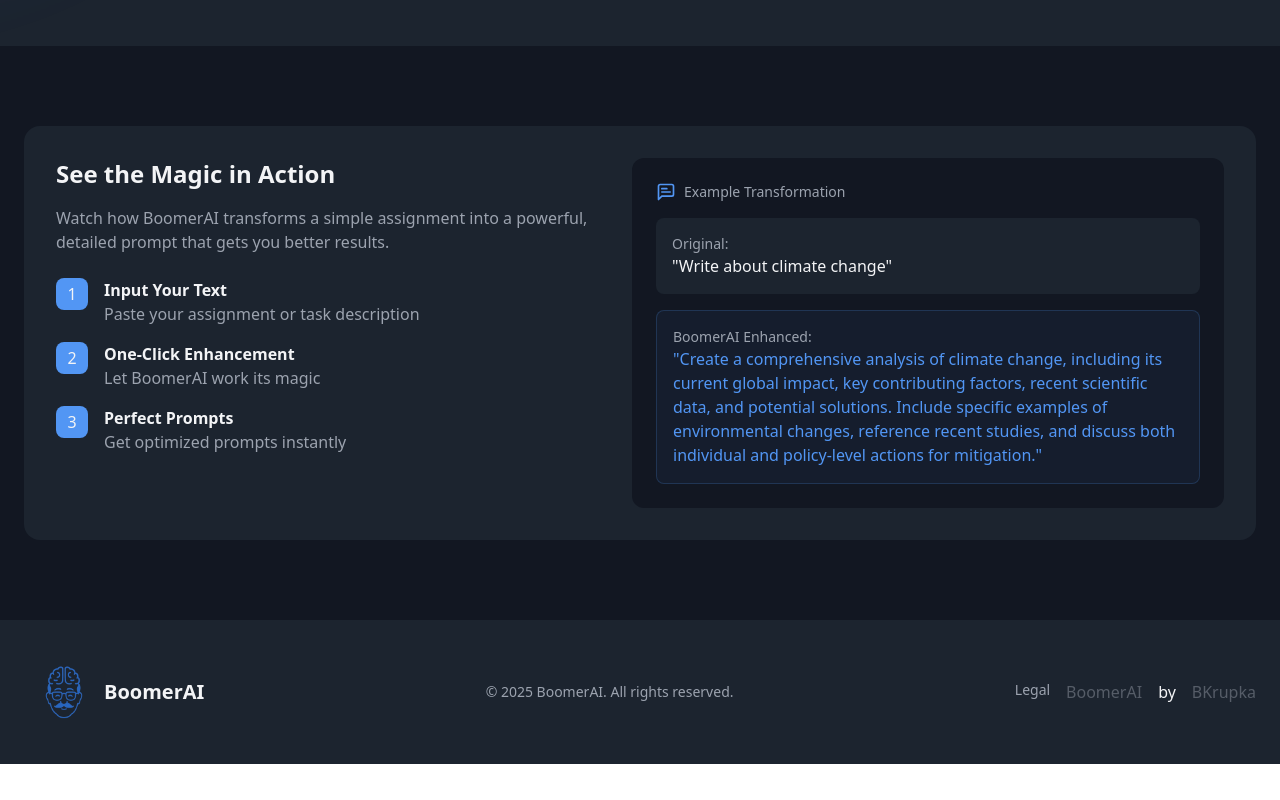
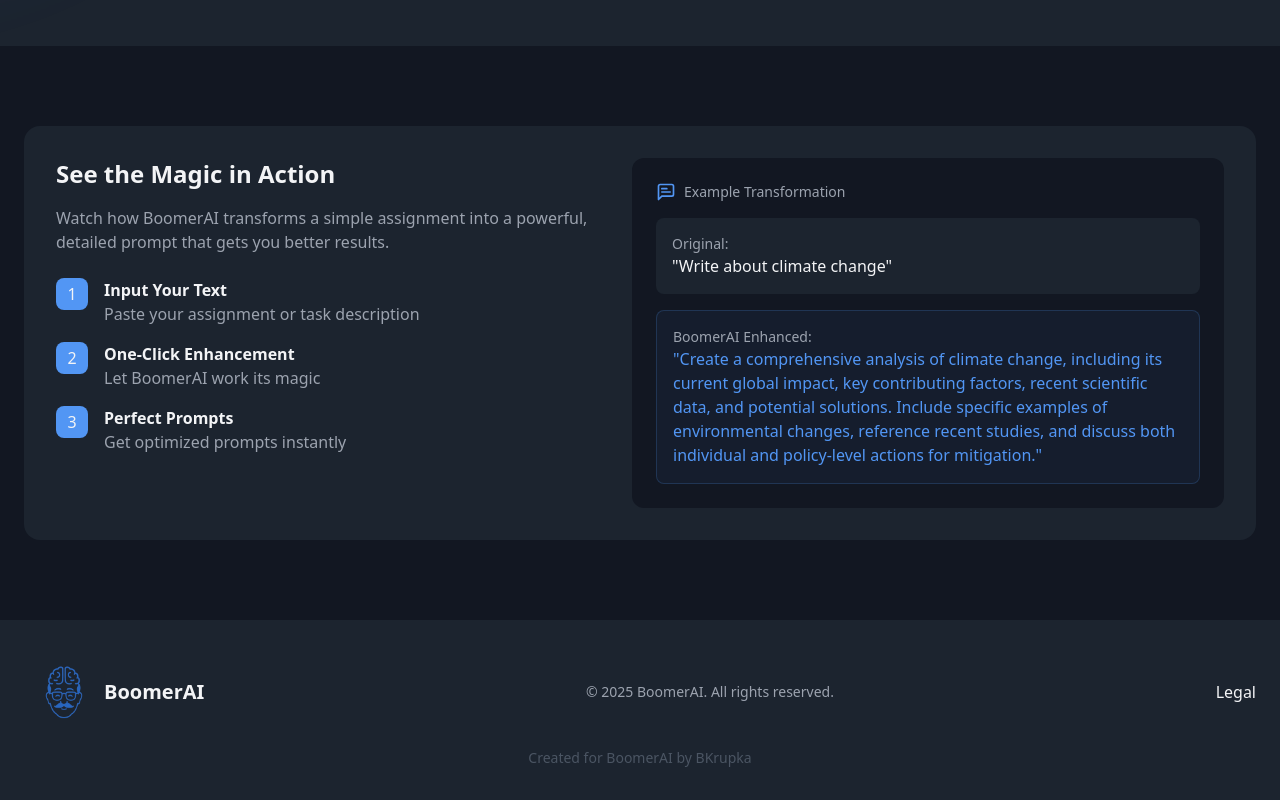
Before and after one commit to zzevh/BoomerAI, a React (Vite) app: page / in a window 1280 px wide. Shown: the part 938-1738 px from the top of the page. Before the commit the page ends 1702 px from the top, so only its background shows below. Built offline with nearby package versions, Linux system fonts and the light colour scheme.

Commit message:
add credits

```diff
--- a/src/App.tsx
+++ b/src/App.tsx
@@ -188,21 +188,23 @@
       {/* Footer */}
       <footer className="bg-dark-lighter py-8 px-6">
         <div className="max-w-7xl mx-auto flex flex-col md:flex-row justify-between items-center gap-4">
-          <Link to="/">
+          <a href="/">
             <div className="flex items-center space-x-2">
               <img src={Logo} alt="BoomerAI Logo" className="w-20 -mr-2" />
               <span className="text-xl font-bold">BoomerAI</span>
             </div>
-          </Link>
+          </a>
           <div className="text-gray-400 text-sm">
             © 2025 BoomerAI. All rights reserved.
           </div>
           <div className="flex gap-4">
-            <Link to="/legal" className="text-gray-400 hover:text-gray-200 text-sm">
+            <a href="/legal">
               Legal
-            </Link>
-            <a className='hover:text-gray-500 text-[#565D68]' href="https://boomerai.com" target="_blank">BoomerAI</a> by <a className='hover:text-gray-500 text-[#565D68]' href="https://bkrupka.com" target="_blank">BKrupka</a>
+            </a>
           </div>
+        </div>
+        <div className='text-center mt-4 text-sm text-gray-600'>
+          Created for <a href="https://boomerai.fun" className='hover:text-gray-500' target='_blank'>BoomerAI</a> by <a href="https://bkrupka.com" className='hover:text-gray-500' target='_blank'>BKrupka</a>
         </div>
       </footer>
     </div>
```
